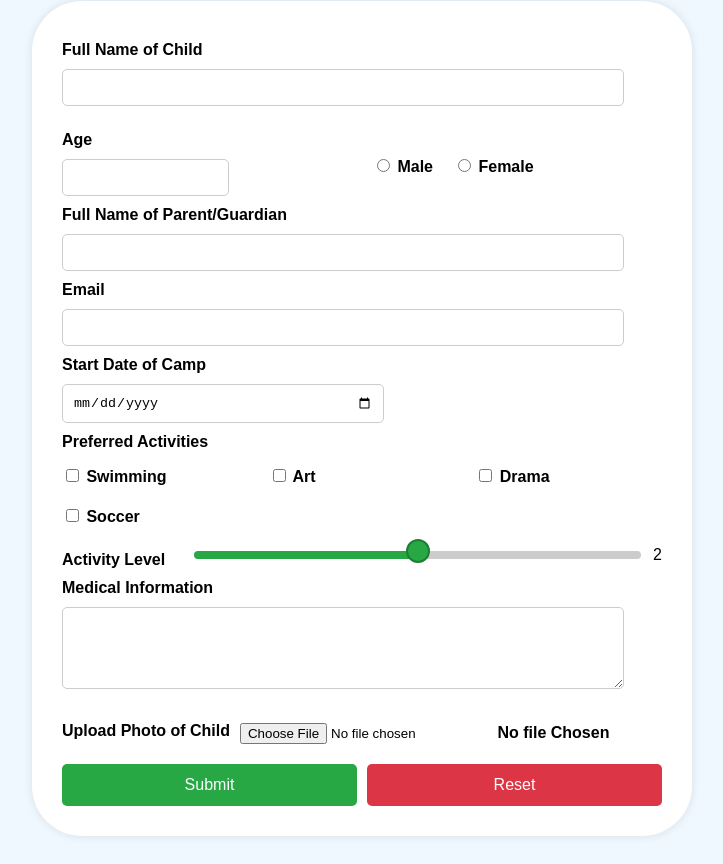
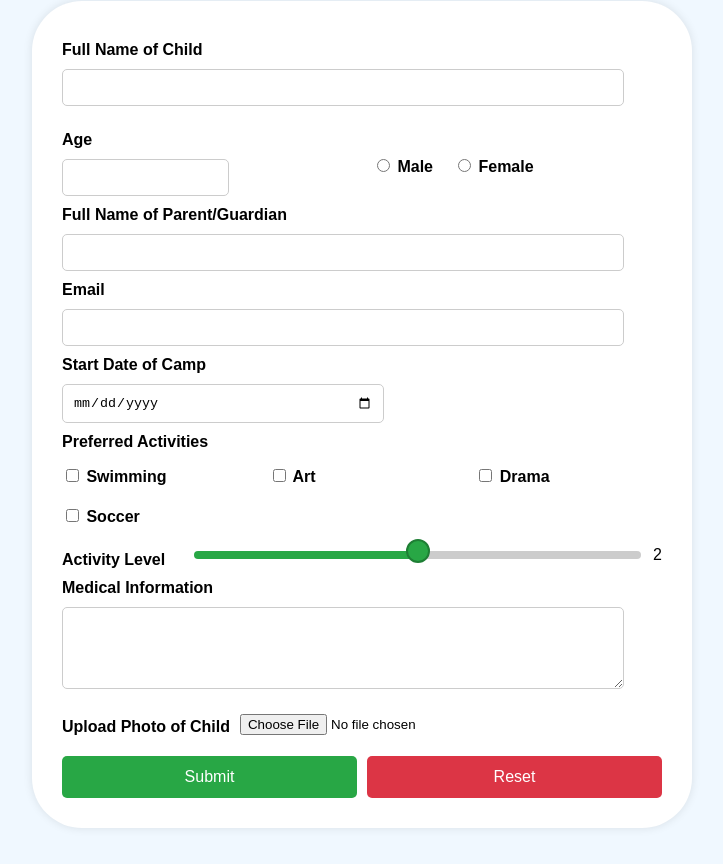
Before and after one commit to AkramAnwarAl-Shamiri1/Summer-Camp-Registration, a plain HTML site: page index.html in a window 1280 px wide. Shown: the part 107-971 px from the top of the page, without its empty margins (278-1001 px from the left). Drawn offline with Linux system fonts and the light colour scheme.

Commit message:
Update index.html

```diff
--- a/index.html
+++ b/index.html
@@ -60,7 +60,7 @@
 
     <div style="display: flex; align-items: center; gap: 10px; margin-top: 15px;">
       <label for="photo" style="white-space: nowrap;">Upload Photo of Child</label>
-      <label><input type="file" id="photo" name="Chosen file"> No file Chosen </label>
+      <input type="file" id="photo" name="photo ">
     </div>
 
     <div class="button-group">
```
